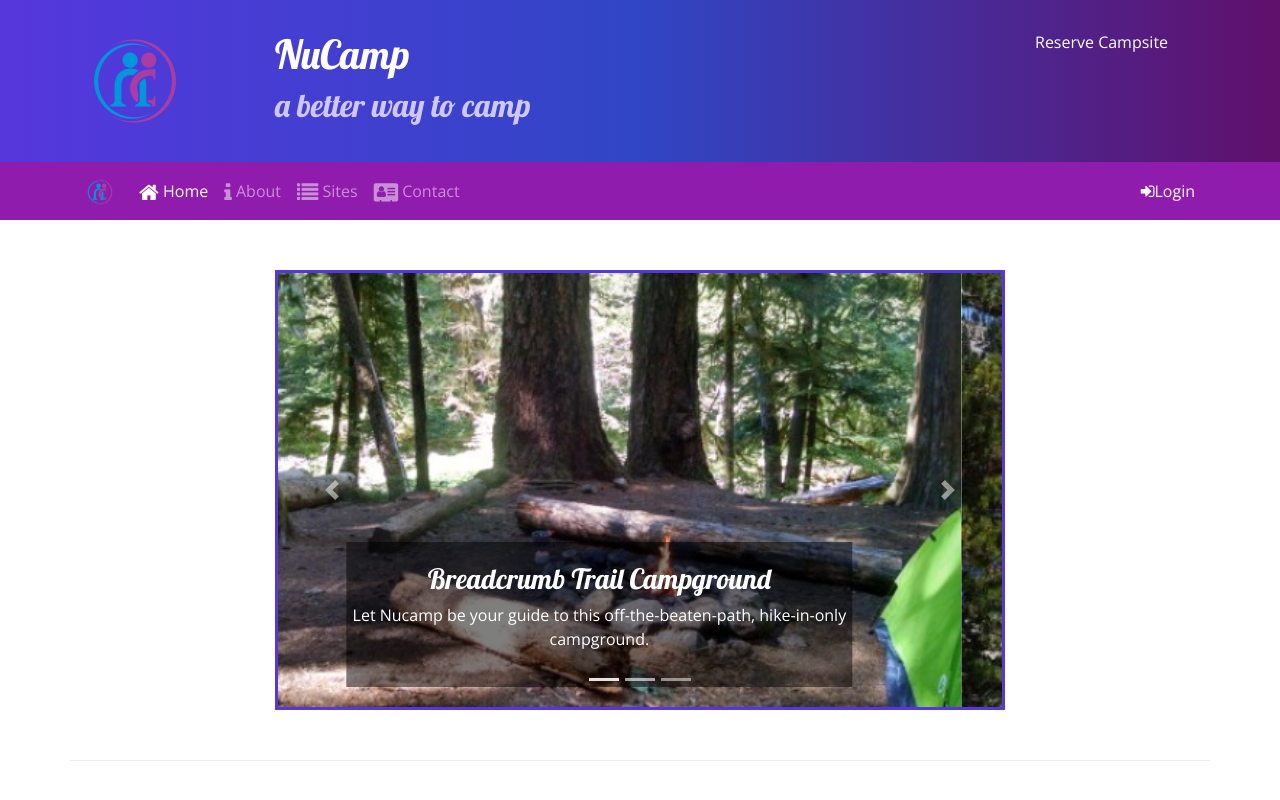
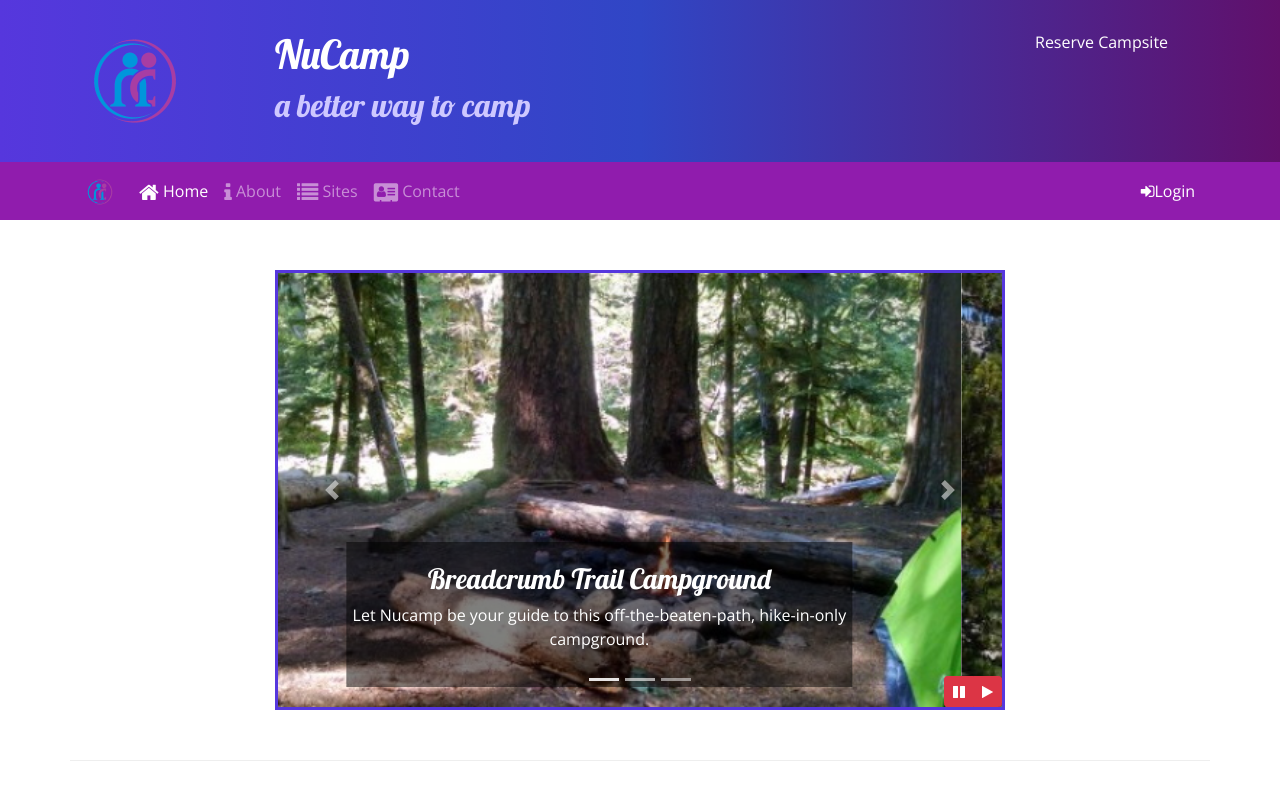
Before and after one commit to elahoda/My-First-BootStrap-Project, a website: page index.html in a window 1280 px wide. Shown: the top 800 px of the page. Drawn offline with nearby package versions, Linux system fonts and the light colour scheme.

Commit message:
Bootstrap and jQuery Part 1

```diff
--- a/css/styles.css
+++ b/css/styles.css
@@ -42,3 +42,9 @@ a, a:hover {
   .carousel {
     border: solid #5637DD;
   }
+  #carouselButton {
+    position: absolute;
+    right: 0;
+    bottom: 0;
+    z-index: 100;
+  }
--- a/index.html
+++ b/index.html
@@ -213,7 +213,16 @@
                         </div>
                     </div>
 
-                </div>
+                    <div class="btn-group" id="carouselButton">
+                        <button class="btn btn-danger btn-sm" id="carouselPause">
+                            <i class="fa fa-pause"></i>
+                        </button>
+                        <button class="btn btn-danger btn-sm" id="carouselPlay">
+                            <i class="fa fa-play"></i>
+                        </button>
+                    </div>
+
+                </div> <!--closing tag for carousel-->
             </div>
         </div>
         <div class="row row-content align-items-center">
@@ -318,6 +327,22 @@ $().button('toggle')
     })
 </script>
 -->
+
+<script>
+    $(function() {
+        $(".carousel").carousel({interval:2000});
+        $("#carouselPause").click(function(){
+            $(".carousel").carousel("pause");
+        });
+        $("#carouselPlay").click(function(){
+            $(".carousel").carousel("cycle");
+
+        });
+
+    });
+
+
+</script>
     </body>
 
 
```
